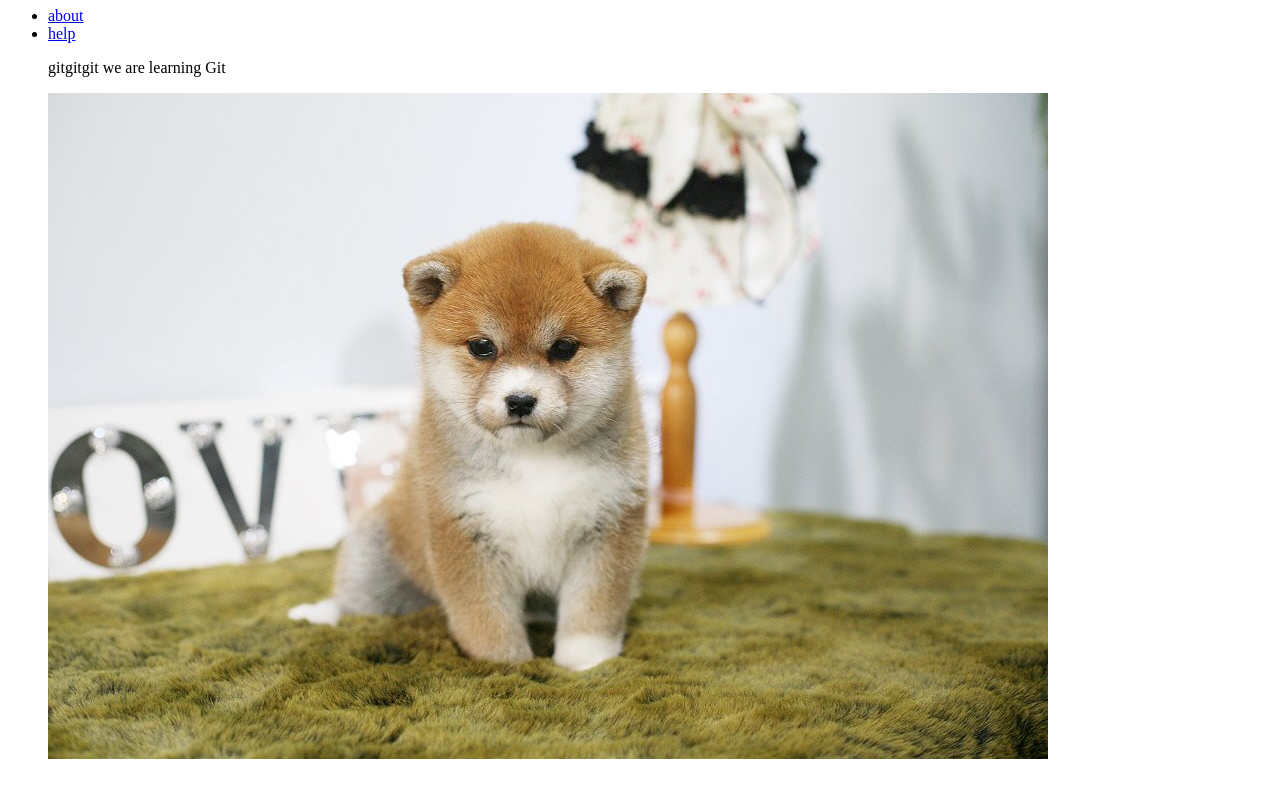
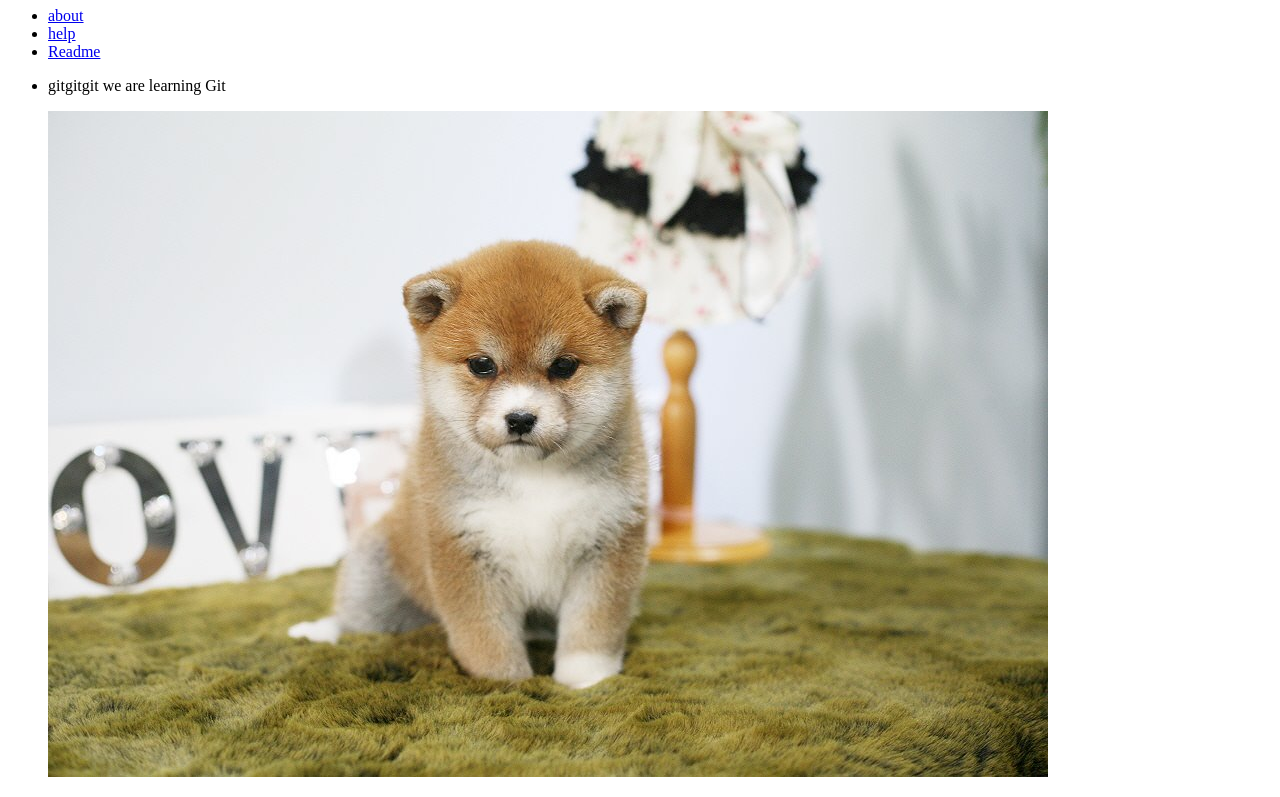
Before and after one commit to helloddkd/learn_git_prj, a plain HTML site: page index.html in a window 1280 px wide. Shown: the part 73-870 px from the top of the page. Drawn offline with Linux system fonts and the light colour scheme.

Commit message:
add list Readme

```diff
--- a/index.html
+++ b/index.html
@@ -7,6 +7,7 @@
     <ul>
         <li><a href="./about.html">about</a></li>
         <li><a href="./help.html">help</a></li>
+        <li><a href=".git.md">Readme</a><li>
     <p>gitgitgit we are learning Git</p>
     <img src ="./images/siba.jpg" alt="sibadog"/>
 </body>
```
